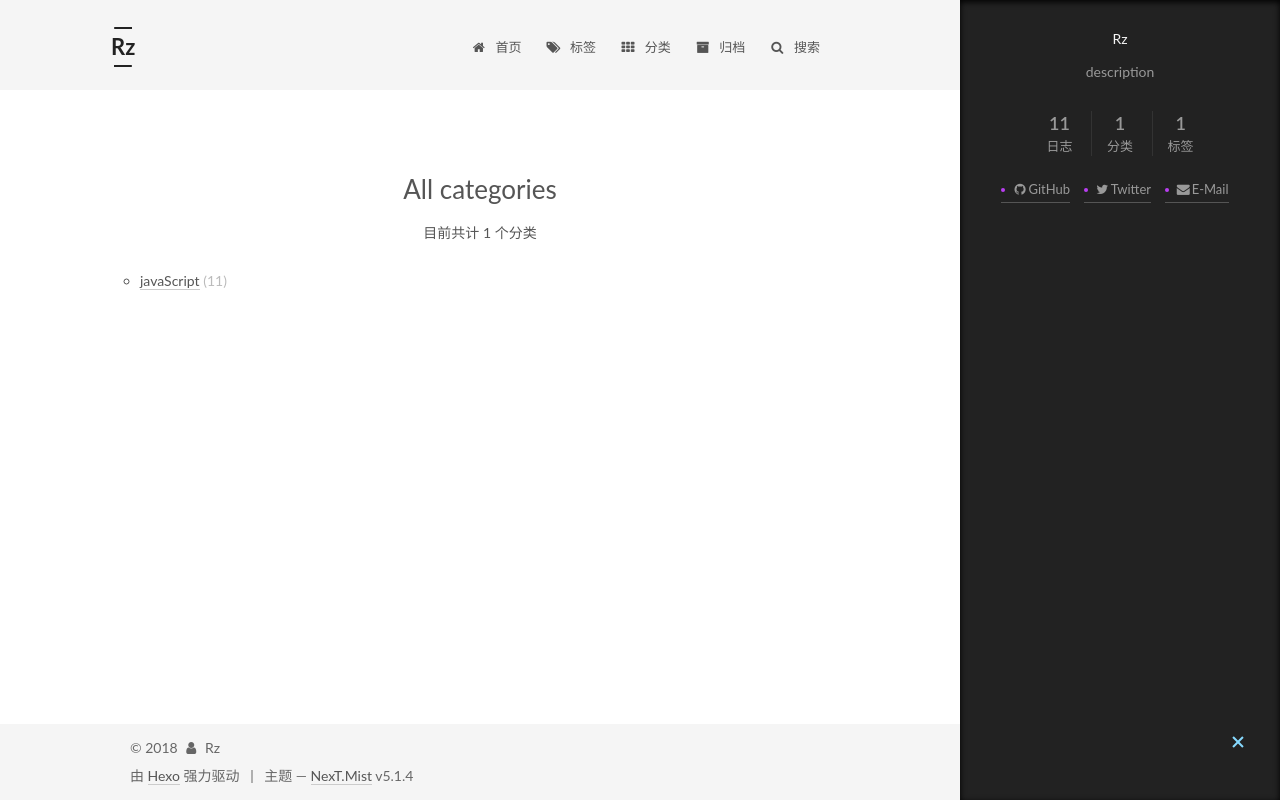
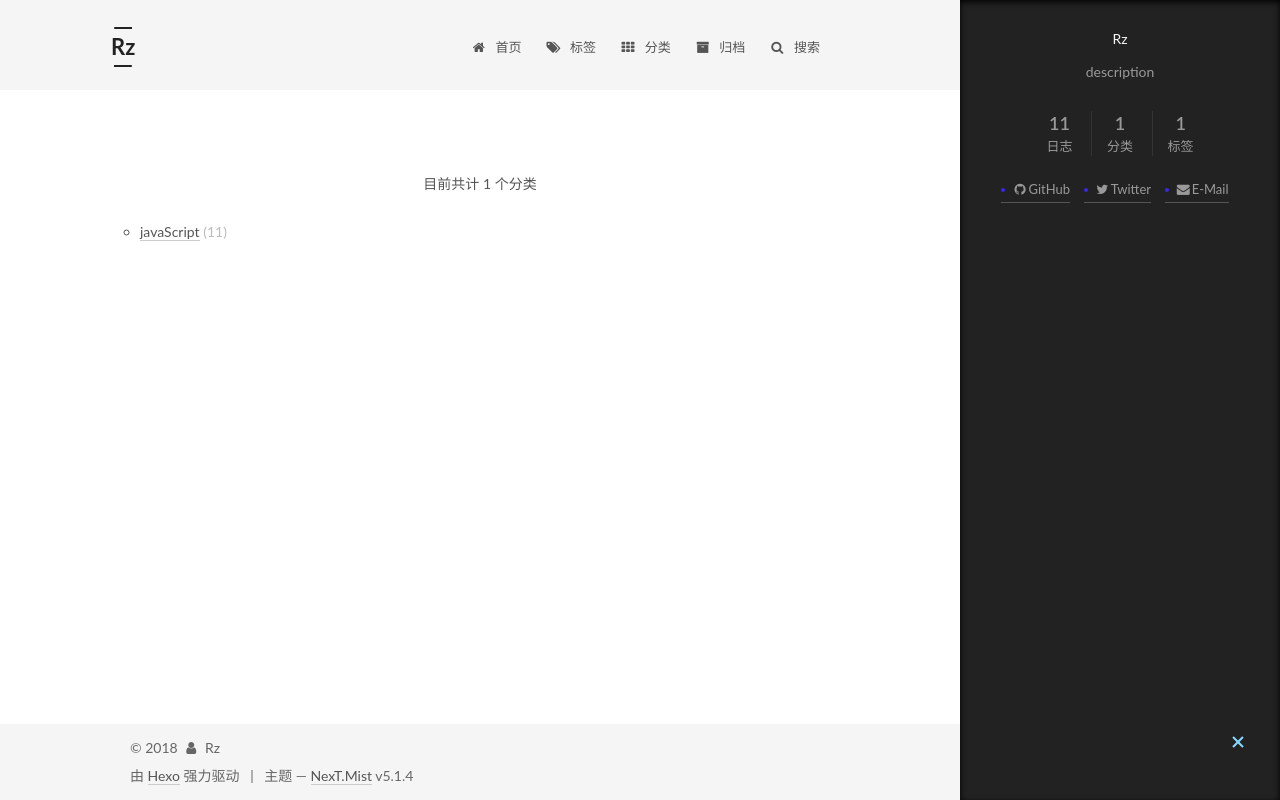
Before and after one commit to Rzzy/rz.github.io, a plain HTML site: page categories/index.html in a window 1280 px wide. Both pictures are taken after a click on the element 1238 px from the left and 743 px from the top of the page. Drawn offline with Linux system fonts and the light colour scheme.

Commit message:
Site updated: 2018-01-04 00:56:58

```diff
--- a/categories/index.html
+++ b/categories/index.html
@@ -81,14 +81,14 @@
 
 <meta name="description" content="description">
 <meta property="og:type" content="website">
-<meta property="og:title" content="All categories">
+<meta property="og:title" content="Rz">
 <meta property="og:url" content="http://yoursite.com/categories/index.html">
 <meta property="og:site_name" content="Rz">
 <meta property="og:description" content="description">
 <meta property="og:locale" content="zh-Hans">
-<meta property="og:updated_time" content="2018-01-03T08:21:05.034Z">
+<meta property="og:updated_time" content="2018-01-03T16:56:38.422Z">
 <meta name="twitter:card" content="summary">
-<meta name="twitter:title" content="All categories">
+<meta name="twitter:title" content="Rz">
 <meta name="twitter:description" content="description">
 
 
@@ -125,7 +125,7 @@
 
 
 
-  <title>All categories | Rz</title>
+  <title>分类 | Rz</title>
 
 
 
@@ -279,7 +279,7 @@
     <div class="post-block page">
       <header class="post-header">
 
-	<h1 class="post-title" itemprop="name headline">All categories</h1>
+	<h1 class="post-title" itemprop="name headline"></h1>
 
 
 
--- a/css/main.css
+++ b/css/main.css
@@ -1822,7 +1822,7 @@ pre .javascript .function {
   width: 4px;
   height: 4px;
   border-radius: 50%;
-  background: #ba3ef2;
+  background: #3b28e0;
 }
 .links-of-blogroll {
   font-size: 13px;
```
Also changed, not shown: tags/index.html (+5 -5 lines).
